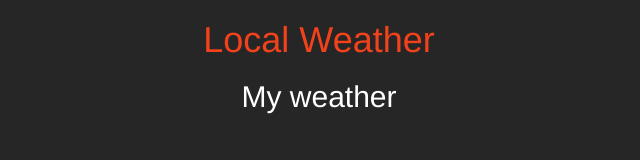
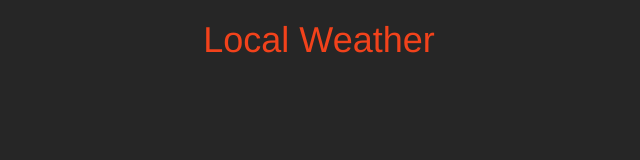
Before and after one commit to AgnieszkaMalicka/LocalWeather, a website: page Local Weather/public_html/index.html in a window 1280 px wide. Shown: the whole page, without its empty margins (321-961 px from the left). Drawn offline with nearby package versions, Linux system fonts and the light colour scheme.

Commit message:
delete H2

```diff
--- a/Local Weather/public_html/index.html
+++ b/Local Weather/public_html/index.html
@@ -26,7 +26,6 @@ and open the template in the editor.
         <div class="container-fluid">
             <div class = "row text-center">
                 <h1>Local Weather</h1>
-                <h2>My weather</h2>
             </div>
             <div class = "row text-center">
             <div class="locations">
```
